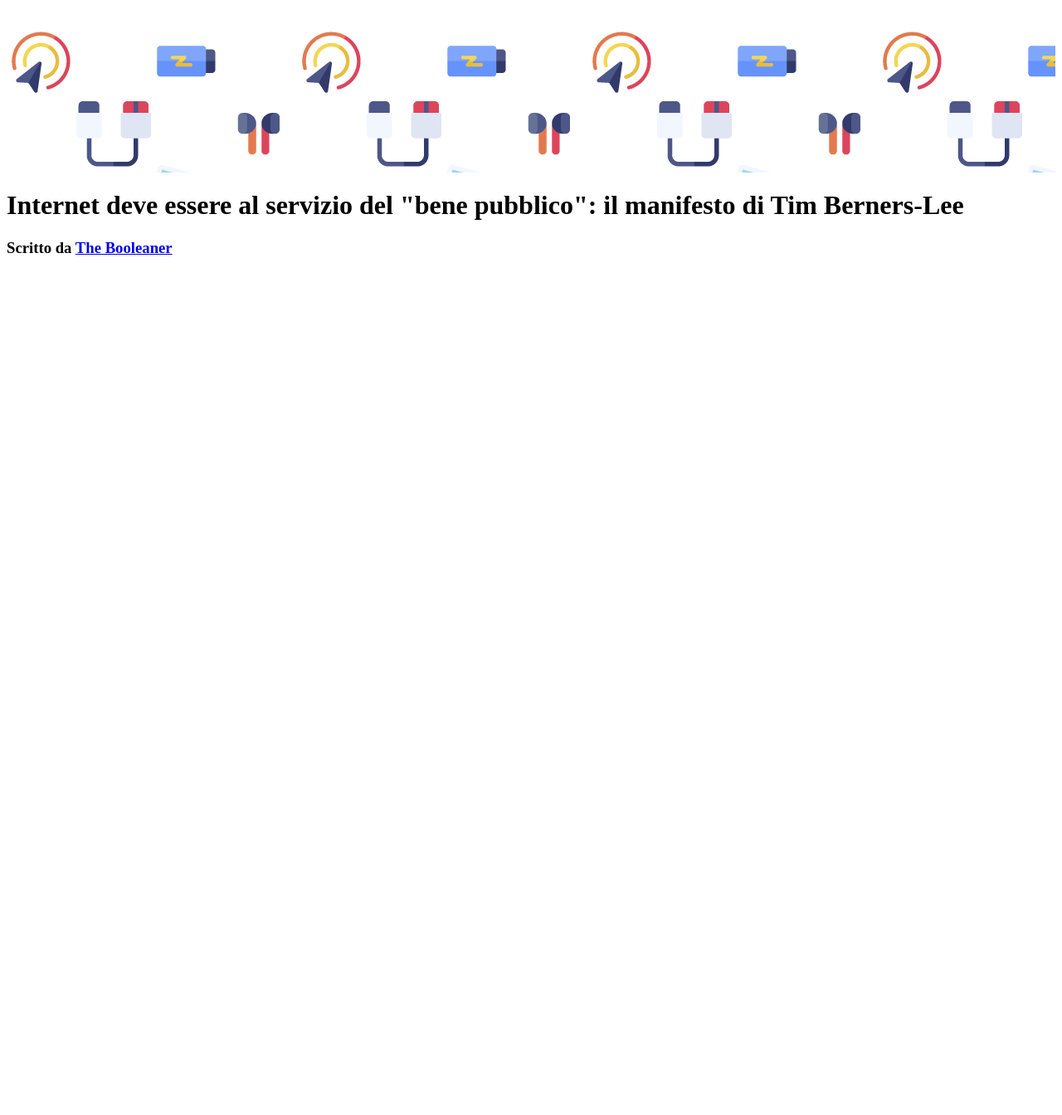
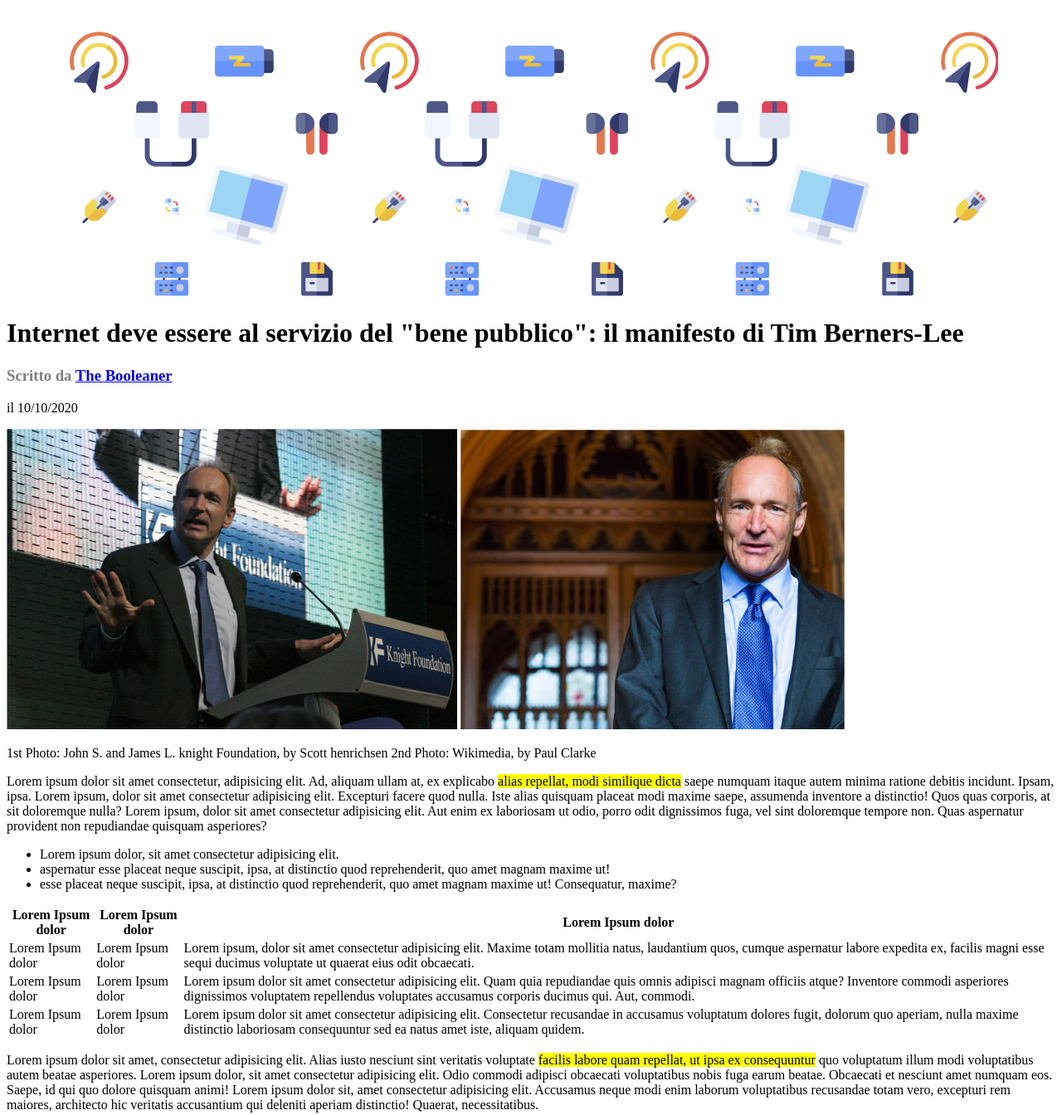
Before and after one commit to Ale28814/html-css-booleaner, a plain HTML site: page index.html in a window 1280 px wide. Shown: the whole page at 83% size. Before the commit the page ends 800 px from the top, so only its background shows below. Drawn offline with Linux system fonts and the light colour scheme.

Commit message:
Central body

```diff
--- a/css/style.css
+++ b/css/style.css
@@ -1,5 +1,17 @@
-header{
-   background-image: url(/img/pattern.png);
-   height: 200px;
+.container{
+    background-image: url("/img/pattern.png");
+    width: 1125px;
+    margin: auto;
+}
+
+h3{
+    color: grey;
+}
+
+.information{
 
 }
+
+span{
+    background-color: yellow;
+}
--- a/index.html
+++ b/index.html
@@ -12,15 +12,56 @@
 </head>
 <body>
     <!--First banner-->
-    <header>
-
+    <header class="container">
+        <img src="/img/pattern.png" alt="">
     </header>
 
-
-
-    <div>
+    <!--Information-->
+    <div class="information">
         <h1>Internet deve essere al servizio del "bene pubblico": il manifesto di Tim Berners-Lee</h1>
         <h3>Scritto da <a href="/css/TheBooleaner.css">The Booleaner</a></h3>
+        <p>il 10/10/2020</p>
     </div>
+    <img src="/img/tim-1.jpg" alt="tim">
+    <img src="/img/tim-2.jpg" alt="tims">
+    <p>1st Photo: John S. and James L. knight Foundation, by Scott henrichsen
+        2nd Photo: Wikimedia, by Paul Clarke</p>
+
+    <!--Body of page-->
+    <p>Lorem ipsum dolor sit amet consectetur, adipisicing elit. Ad, aliquam ullam at, ex explicabo <span>alias repellat, modi similique dicta</span> saepe numquam itaque autem minima ratione debitis incidunt. Ipsam, ipsa.
+    Lorem ipsum, dolor sit amet consectetur adipisicing elit. Excepturi facere quod nulla. Iste alias quisquam placeat modi maxime saepe, assumenda inventore a distinctio! Quos quas corporis, at sit doloremque nulla? Lorem ipsum, dolor sit amet consectetur adipisicing elit. Aut enim ex laboriosam ut odio, porro odit dignissimos fuga, vel sint doloremque tempore non. Quas aspernatur provident non repudiandae quisquam asperiores?</p>
+    <ul>
+        <li>Lorem ipsum dolor, sit amet consectetur adipisicing elit.</li> <li>aspernatur esse placeat neque suscipit, ipsa, at distinctio quod reprehenderit, quo amet magnam maxime ut!</li>
+        <li>esse placeat neque suscipit, ipsa, at distinctio quod reprehenderit, quo amet magnam maxime ut! Consequatur, maxime?</li>
+    </ul>
+
+    <!--Table-->
+    <table>
+        <tr>
+          <th>Lorem Ipsum dolor</th>
+          <th>Lorem Ipsum dolor</th>
+          <th>Lorem Ipsum dolor</th>
+        </tr>
+        <tr>
+          <td>Lorem Ipsum dolor</td>
+          <td>Lorem Ipsum dolor</td>
+          <td>Lorem ipsum, dolor sit amet consectetur adipisicing elit. Maxime totam mollitia natus, laudantium quos, cumque aspernatur labore expedita ex, facilis magni esse sequi ducimus voluptate ut quaerat eius odit obcaecati.</td>
+        </tr>
+        <tr>
+          <td>Lorem Ipsum dolor</td>
+          <td>Lorem Ipsum dolor</td>
+          <td>Lorem ipsum dolor sit amet consectetur adipisicing elit. Quam quia repudiandae quis omnis adipisci magnam officiis atque? Inventore commodi asperiores dignissimos voluptatem repellendus voluptates accusamus corporis ducimus qui. Aut, commodi.</td>
+        </tr>
+        <tr>
+            <td>Lorem Ipsum dolor</td>
+            <td>Lorem Ipsum dolor</td>
+            <td>Lorem ipsum dolor sit amet consectetur adipisicing elit. Consectetur recusandae in accusamus voluptatum dolores fugit, dolorum quo aperiam, nulla maxime distinctio laboriosam consequuntur sed ea natus amet iste, aliquam quidem.</td>
+        </tr>
+      </table>
+
+    <!--Paragraph-->
+    <p>Lorem ipsum dolor sit amet, consectetur adipisicing elit. Alias iusto nesciunt sint veritatis voluptate <span>facilis labore quam repellat, ut ipsa ex consequuntur</span> quo voluptatum illum modi voluptatibus autem beatae asperiores.
+    Lorem ipsum dolor, sit amet consectetur adipisicing elit. Odio commodi adipisci obcaecati voluptatibus nobis fuga earum beatae. Obcaecati et nesciunt amet numquam eos. Saepe, id qui quo dolore quisquam animi! Lorem ipsum dolor sit, amet consectetur adipisicing elit. Accusamus neque modi enim laborum voluptatibus recusandae totam vero, excepturi rem maiores, architecto hic veritatis accusantium qui deleniti aperiam distinctio! Quaerat, necessitatibus.</p>
+
 </body>
 </html>
```
